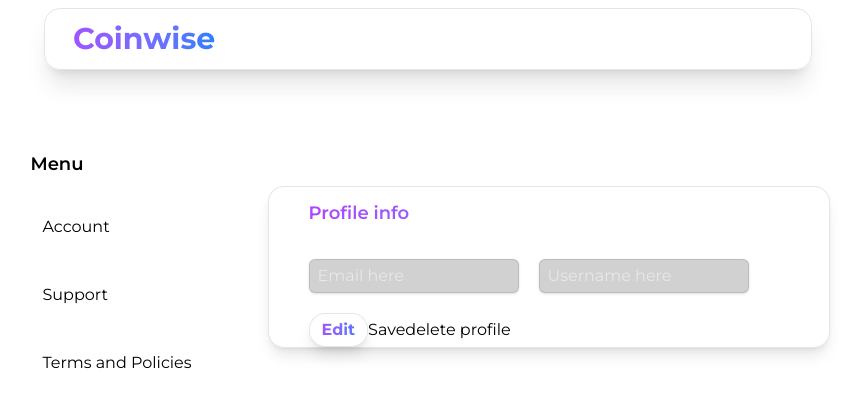
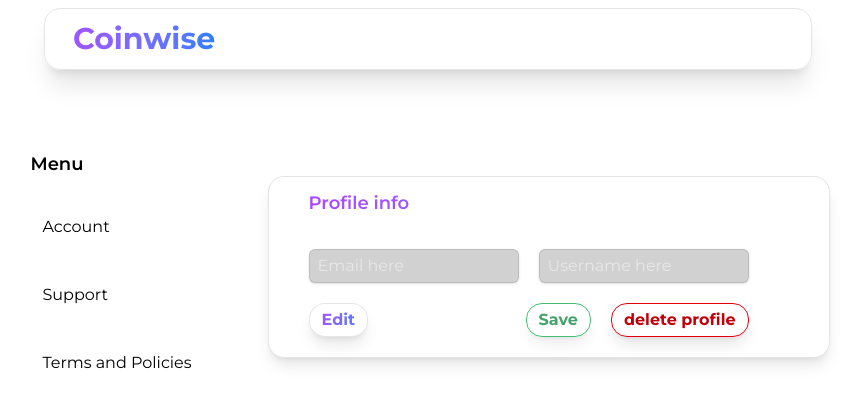
Before and after one commit to markomoev/Coinwise, a React (Vite) app: page /Coinwise/settings in a window 1280 px wide. Shown: the top 408 px of the page, without its empty margins (212-1073 px from the left). Built offline with nearby package versions, Linux system fonts and the light colour scheme.

Commit message:
Delete account update

```diff
--- a/src/components/global/SideBar.tsx
+++ b/src/components/global/SideBar.tsx
@@ -90,7 +90,7 @@ export default function SideBar() {
                         </Link>
                     </div>
 
-                    {/* Settings */}
+                    {/* Settings  !!!TODO!!! - PUT RIGHT PADDING ON THE BUTTON*/}
                     <div className="w-fit rounded-xl cursor-pointer hover:text-neutral-200 hover:bg-black/10">
                             <Link to={'/settings'} className="flex items-center gap-2 cursor-pointer pt-2 pl-2 pr-2">
                                 <img  src = {SettingsIcon} alt="Settings Icon" className ='mb-2 w-8 h-8 md:w-10 md:h-10'/>
--- a/src/components/settings/AccountSettings.tsx
+++ b/src/components/settings/AccountSettings.tsx
@@ -1,8 +1,46 @@
+import { useNavigate } from 'react-router-dom'
+import {supabase} from '../../client'
+
+export default function accSettings(){
+    const navigate = useNavigate();
 
 
-export default function accSettings(){
+    // deleting users profile
+    const deleteProfile = async () => {
+        const { data, error: getUserError } = await supabase.auth.getUser()
+
+        if(getUserError){
+            alert(getUserError)
+            return;
+        }
+
+        if(data){
+            const user: any = data.user;
+
+            const { error: updateError } = await supabase
+            .from('users')
+            .update({ is_deleted: true, deleted_at: new Date()})
+            .eq('id', user.id)
+
+            if(updateError){
+                alert('Erorr in updating the profile status')
+                return;
+            }
+
+            const { error: signOutError } = await supabase.auth.signOut()
+
+            if(signOutError){
+                alert('Error in signing out')
+                return;
+            }
+
+            navigate('/login')
+        }
+    }
+
+
     return(
-        <div className ='w-auto bg-white/20 pl-10 pr-20 rounded-2xl border border-black/10 shadow-lg'>
+        <div className ='w-auto bg-white/20 pl-10 pr-20 pb-5 rounded-2xl border border-black/10 shadow-lg'>
             <div className = 'w-full flex flex-col gap-5'>
                 {/* Username */}
                 <div className ='mb-3'>
@@ -27,12 +65,24 @@ export default function accSettings(){
                         placeholder ='Username here'/>
                 </div>
 
-                <div>
-                    <button className ='pt-1 pb-1 pl-3 pr-3 cursor-pointer border border-black/10 bg-gradient-to-r from-purple-500 to-blue-500 bg-clip-text text-transparent rounded-2xl font-bold text-md shadow-lg'>
-                        Edit
-                    </button>
-                    <button>Save</button>
-                    <button>delete profile</button>
+                <div className = 'flex flex-row justify-between'>
+                    <div>
+                        <button className ='pt-1 pb-1 pl-3 pr-3 cursor-pointer border border-black/10 bg-gradient-to-r from-purple-500 to-blue-500 bg-clip-text text-transparent rounded-2xl font-bold text-md shadow-lg'>
+                            Edit
+                        </button>
+                    </div>
+
+                    <div className = 'flex flex-row gap-5'>
+                        <button className="pt-1 pb-1 pl-3 pr-3 font-bold cursor-pointer border animate-pulse border-green-600 rounded-2xl text-green-700 shadow-lg">
+                            Save
+                        </button>
+
+                        <button
+                            onClick={deleteProfile}
+                            className="pt-1 pb-1 pl-3 pr-3 font-bold cursor-pointer border border-red-600 rounded-2xl text-red-700 shadow-lg">
+                            delete profile
+                        </button>
+                    </div>
                 </div>
             </div>
         </div>
--- a/src/pages/Login.tsx
+++ b/src/pages/Login.tsx
@@ -22,7 +22,31 @@ export default function LogSignPage(){
 
         if(error){
             alert('Error in fetching data!');
+            return;
         }
+
+        const { data: userData, error: getUserError} = await supabase.auth.getUser();
+        if(getUserError){
+            alert('Erorr in fetching data')
+            return;
+        }
+        const user:any = userData.user;
+
+        const { data: profile, error: profileError } = await supabase
+            .from('users')
+            .select('is_deleted')
+            .eq('id', user.id)
+            .single();
+
+        if (profileError) {
+            alert('Error fetching profile: ' + profileError.message);
+            return;
+        }if (profile?.is_deleted) {
+            alert('This account has been deleted');
+            await supabase.auth.signOut();
+            return;
+        }
+
         if(data){
             navigate('/home');
             return null;
--- a/src/pages/Signup.tsx
+++ b/src/pages/Signup.tsx
@@ -27,10 +27,15 @@ export default function SignUpPage(){
                 }
             })
 
+            const { data: userData} = await supabase.auth.getUser();
+            const user: any = userData.user;
+
             const {error: insertError} = await supabase
             .from("users")
             .insert({
+                id: user.id,
                 username: username,
+                is_deleted: false,
             })
 
             if(insertError){
```
